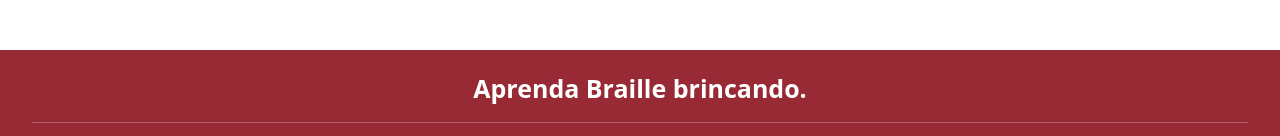
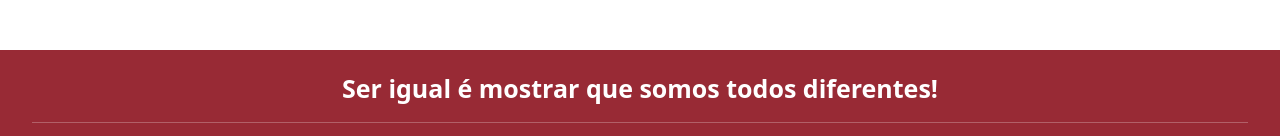
Before and after one commit to inclunet/bin-go, a SvelteKit app in the folder bingo/: page / in a window 1280 px wide. Shown: the part 732-868 px from the top of the page. Built offline with nearby package versions, Linux system fonts and the light colour scheme.

Commit message:
adjusting footer text

```diff
--- a/bingo/src/lib/Footer.svelte
+++ b/bingo/src/lib/Footer.svelte
@@ -1,11 +1,11 @@
 <footer>
     <p class="text-center">
-        <strong> <slot></slot> </strong>
+        <strong> Ser igual é mostrar que somos todos diferentes! </strong>
     </p>
     <hr />
     <section class="content-footer">
         <section class="section-logo-footer">
-            <a href="/braille"
+            <a href="/"
                 ><img
                     src="/img/logo.png"
                     alt="Inclunet"
--- a/bingo/src/routes/+page.svelte
+++ b/bingo/src/routes/+page.svelte
@@ -1,8 +1,10 @@
 <script>
+    import PageTitle from "$lib/PageTitle.svelte";
     import CardPlay from "$lib/CardPlay.svelte";
     import Footer from "$lib/Footer.svelte";
 </script>
 
+<PageTitle title="Inclunet" game="Homepage" />
 <header>
     <img src="/img/inclunet.png" alt="Inclunet" />
 </header>
@@ -27,7 +29,7 @@
         </div>
     </slot>
 </main>
-<Footer>Aprenda Braille brincando.</Footer>
+<Footer />
 
 <style>
     :root {
--- a/bingo/src/routes/bingo/+layout.svelte
+++ b/bingo/src/routes/bingo/+layout.svelte
@@ -52,9 +52,7 @@
 <main class="content">
     <slot></slot>
 </main>
-<Footer
-    >Jogo de Bingo acessível e inclusivo para pessoas com deficiência.</Footer
->
+<Footer />
 
 <style>
     :root {
--- a/bingo/src/routes/braille/+layout.svelte
+++ b/bingo/src/routes/braille/+layout.svelte
@@ -52,7 +52,7 @@
 <main class="content">
     <slot></slot>
 </main>
-<Footer>Aprenda Braille brincando.</Footer>
+<Footer />
 
 <style>
     :root {
```
